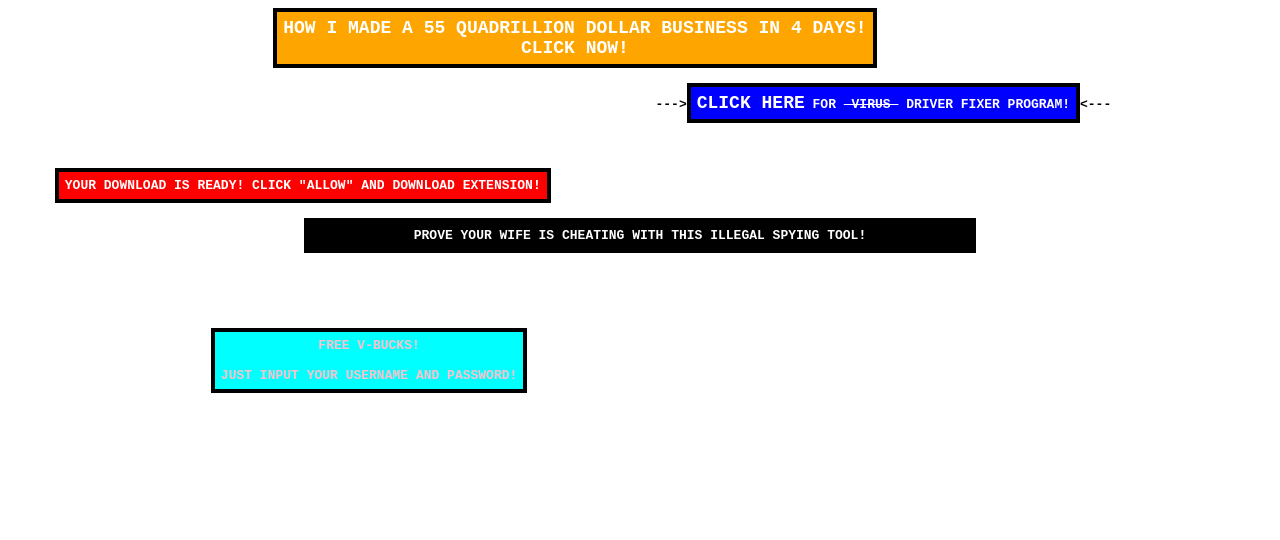
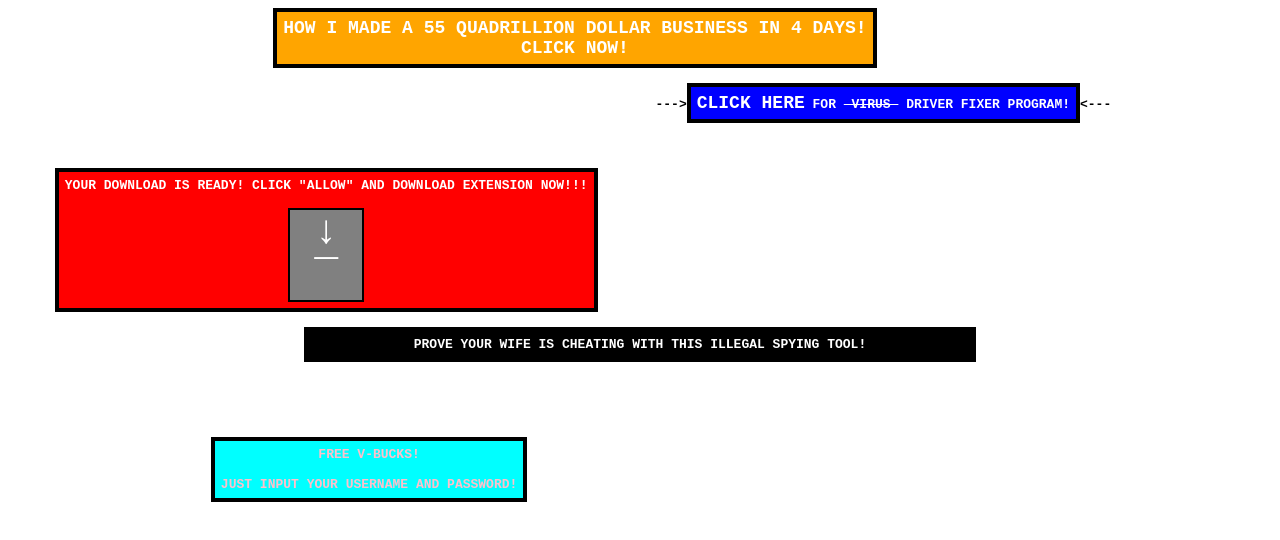
Before and after one commit to AJLStick/ads, a plain HTML site: page index.html in a window 1280 px wide. Drawn offline with Linux system fonts and the light colour scheme.

Commit message:
Update index.html

```diff
--- a/index.html
+++ b/index.html
@@ -3,6 +3,7 @@
 
 <title>ADS, CLICK NOW!</title>
 <style>
+btn{border:2px solid black; background-color:grey; display: inline-block;}
 ador{background-color:orange; color:white; border:4px solid black; padding:6px; display: inline-block;}
 adbl{background-color:blue; color:white; border:4px solid black; padding:6px; display: inline-block;}
 adre{background-color:red; color:white; border:4px solid black; padding:6px; display: inline-block;}
@@ -101,7 +102,11 @@ bwflash {
 
 
 
-      <adre><b>YOUR DOWNLOAD IS READY! CLICK "ALLOW" AND DOWNLOAD EXTENSION!</s></adre></font>
+      <adre><b>YOUR DOWNLOAD IS READY! CLICK "ALLOW" AND DOWNLOAD EXTENSION NOW!!!
+<center>
+<font size=10><btn> ↓
+‾</med>
+</center></adre></font>
 
 <Center><adblk><padlarge><b><bwflash>PROVE YOUR WIFE IS CHEATING WITH THIS ILLEGAL SPYING TOOL!</s></adblk></font></padlarge></center></bwflash>
 
```
